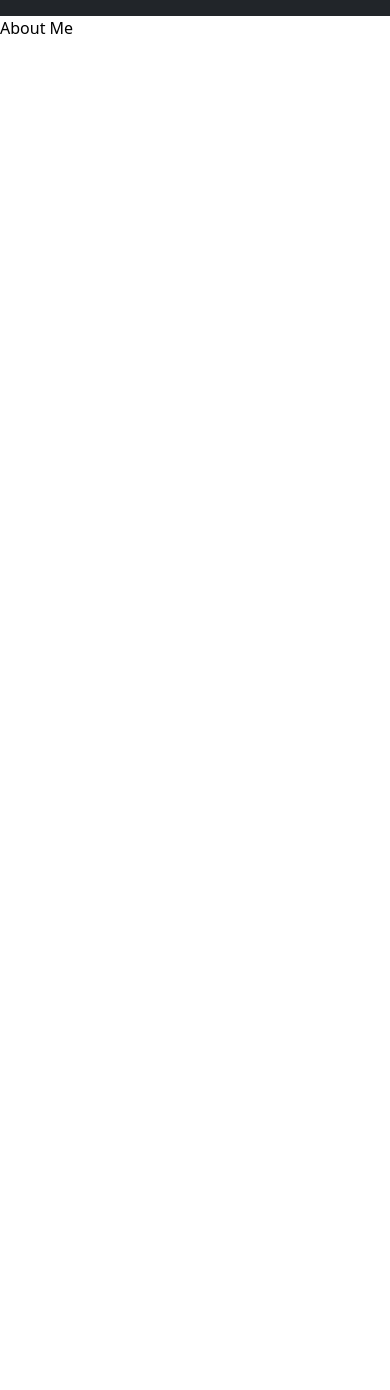
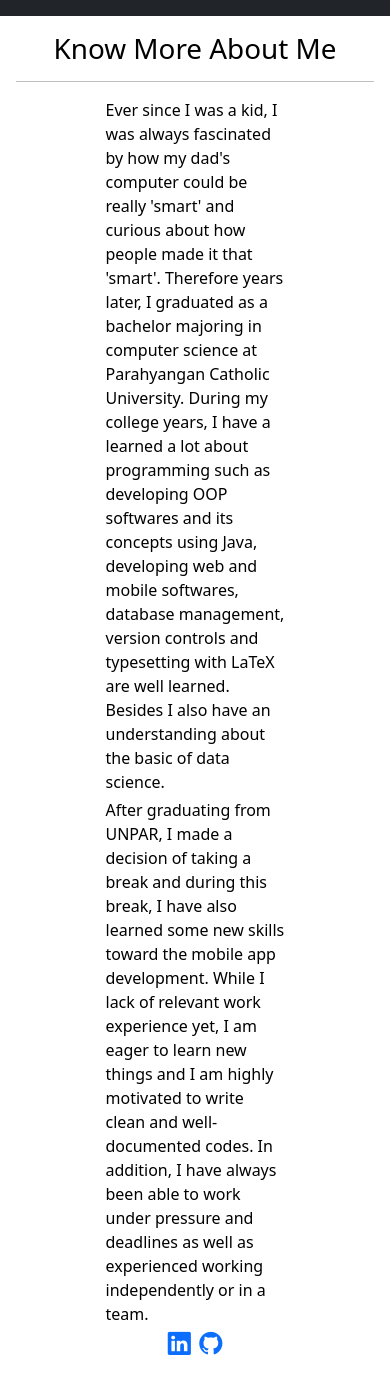
Before and after one commit to williamo1099/williamo1099.github.io, a React (Create React App) app: page /about in a window 390 px wide. Before the commit the page ends 844 px from the top, so only its background shows below. Built offline with nearby package versions, Linux system fonts and the light colour scheme.

Commit message:
Adding about page
Add a new About Me page and adding a new bootstrap icon dependency.

```diff
--- a/package.json
+++ b/package.json
@@ -8,6 +8,7 @@
     "@testing-library/react": "^13.4.0",
     "@testing-library/user-event": "^13.5.0",
     "bootstrap": "^5.3.1",
+    "bootstrap-icons": "^1.10.5",
     "react": "^18.2.0",
     "react-awesome-reveal": "^4.2.5",
     "react-dom": "^18.2.0",
--- a/src/pages/AboutMe.js
+++ b/src/pages/AboutMe.js
@@ -1,8 +1,54 @@
+import { Fade } from "react-awesome-reveal";
+
 // STYLING
 import "bootstrap/dist/css/bootstrap.css";
+import "bootstrap-icons/font/bootstrap-icons.css";
 
 function AboutMe() {
-  return <>About Me</>;
+  return (
+    <Fade>
+      <div className="container-fluid p-3">
+        <div className="text-center">
+          <h1>Know More About Me</h1>
+        </div>
+        <hr />
+
+        <div className="w-50 mx-auto my-3">
+          <div className="my-1">
+            Ever since I was a kid, I was always fascinated by how my dad's
+            computer could be really 'smart' and curious about how people made
+            it that 'smart'. Therefore years later, I graduated as a bachelor
+            majoring in computer science at Parahyangan Catholic University.
+            During my college years, I have a learned a lot about programming
+            such as developing OOP softwares and its concepts using Java,
+            developing web and mobile softwares, database management, version
+            controls and typesetting with LaTeX are well learned. Besides I also
+            have an understanding about the basic of data science.
+          </div>
+
+          <div className="my-1">
+            After graduating from UNPAR, I made a decision of taking a break and
+            during this break, I have also learned some new skills toward the
+            mobile app development. While I lack of relevant work experience
+            yet, I am eager to learn new things and I am highly motivated to
+            write clean and well-documented codes. In addition, I have always
+            been able to work under pressure and deadlines as well as
+            experienced working independently or in a team.
+          </div>
+
+          <div className="text-center">
+            <a href="https://linkedin.com/in/williamo1099">
+              <i class="bi bi-linkedin h3"></i>
+            </a>
+            &nbsp;&nbsp;
+            <a href="https://github.com/williamo1099">
+              <i class="bi bi-github h3"></i>
+            </a>
+          </div>
+        </div>
+      </div>
+    </Fade>
+  );
 }
 
 export default AboutMe;
--- a/src/pages/Contact.js
+++ b/src/pages/Contact.js
@@ -1,4 +1,4 @@
-import React, { useRef } from "react";
+import { React, useRef } from "react";
 import { Fade } from "react-awesome-reveal";
 import emailjs from "@emailjs/browser";
 
@@ -10,16 +10,16 @@ function Contact() {
 
   const handleSubmit = (e) => {
     e.preventDefault();
-    emailjs
-      .sendForm(
-        "service_de2g47n",
-        "template_dbnn33z",
-        form.current,
-        "5gKATSAbFZE2dR_8m"
-      )
-      .then(
+
+    // Send email using emailjs.
+    const serviceId = "service_de2g47n";
+    const templateId = "template_dbnn33z";
+    const publicKey = "5gKATSAbFZE2dR_8m";
+    emailjs.sendForm(serviceId, templateId, form.current, publicKey).then(
       (result) => {
-          alert("Message Sent Successfully");
+        alert(
+          "Message sent successfully! I'll get back to you as soon as possible."
+        );
         console.log(result.text);
       },
       (error) => {
@@ -35,19 +35,20 @@ function Contact() {
           <h1>Get in Touch</h1>
           <h3>Don't be afraid to contact me!</h3>
         </div>
+        <hr />
 
         {/* FORM */}
-        <div className="container border text-left w-50 mt-4 p-3">
+        <div className="container border w-50 p-3">
           <form ref={form} onSubmit={handleSubmit}>
             {/* NAME */}
-            <div class="form-group">
-              <label for="form-name">
+            <div className="form-group">
+              <label>
                 Name <span className="text-danger">*</span>
               </label>
               <input
                 id="form-name"
                 name="name"
-                class="form-control"
+                className="form-control"
                 type="text"
                 placeholder="Enter your name"
                 required
@@ -56,14 +57,14 @@ function Contact() {
             <br />
 
             {/* EMAIL */}
-            <div class="form-group">
-              <label for="form-email">
+            <div className="form-group">
+              <label>
                 E-mail <span className="text-danger">*</span>
               </label>
               <input
                 id="form-email"
                 name="email"
-                class="form-control"
+                className="form-control"
                 type="email"
                 placeholder="Enter your e-mail address"
                 required
@@ -72,14 +73,14 @@ function Contact() {
             <br />
 
             {/* MESSAGE */}
-            <div class="form-group">
-              <label for="form-message">
+            <div className="form-group">
+              <label>
                 Message <span className="text-danger">*</span>
               </label>
               <textarea
                 id="form-message"
                 name="message"
-                class="form-control"
+                className="form-control"
                 rows="4"
                 type="text"
                 placeholder="Enter your message"
@@ -89,7 +90,7 @@ function Contact() {
             <br />
 
             {/*  */}
-            <button type="submit" class="btn btn-primary">
+            <button type="submit" className="btn btn-primary">
               Send
             </button>
           </form>
--- a/src/pages/Home.js
+++ b/src/pages/Home.js
@@ -13,9 +13,9 @@ function Home() {
       <div className="container-fluid p-3">
         <div className="row">
           {/* GREETING */}
-          <div className="col-sm my-auto">
+          <div className="col-sm my-auto m-3">
             <h1>
-              Yo! I'm <br />{" "}
+              Yo! My name is <br />{" "}
               <span className="text-primary">William Oktavianus</span>!
             </h1>
             <hr />
@@ -23,16 +23,17 @@ function Home() {
               I'm a <span className="text-primary">junior programmer</span>{" "}
               who's about to embark on a new journey.
             </h3>
+            <br />
 
             <Link to="/contact">
-              <button type="button" class="btn btn-primary mt-3">
+              <button type="button" className="btn btn-primary">
                 Contact Me
               </button>
             </Link>
           </div>
 
           {/* PHOTO */}
-          <div className="col-lg">
+          <div className="col-lg m-3">
             <img src={photo} className="img-fluid" alt="Photo" />
           </div>
         </div>
```
Also changed, not shown: 1 other file (tests, documents, lock files or other folders). Lines whose indentation alone changed are shown as unchanged.
